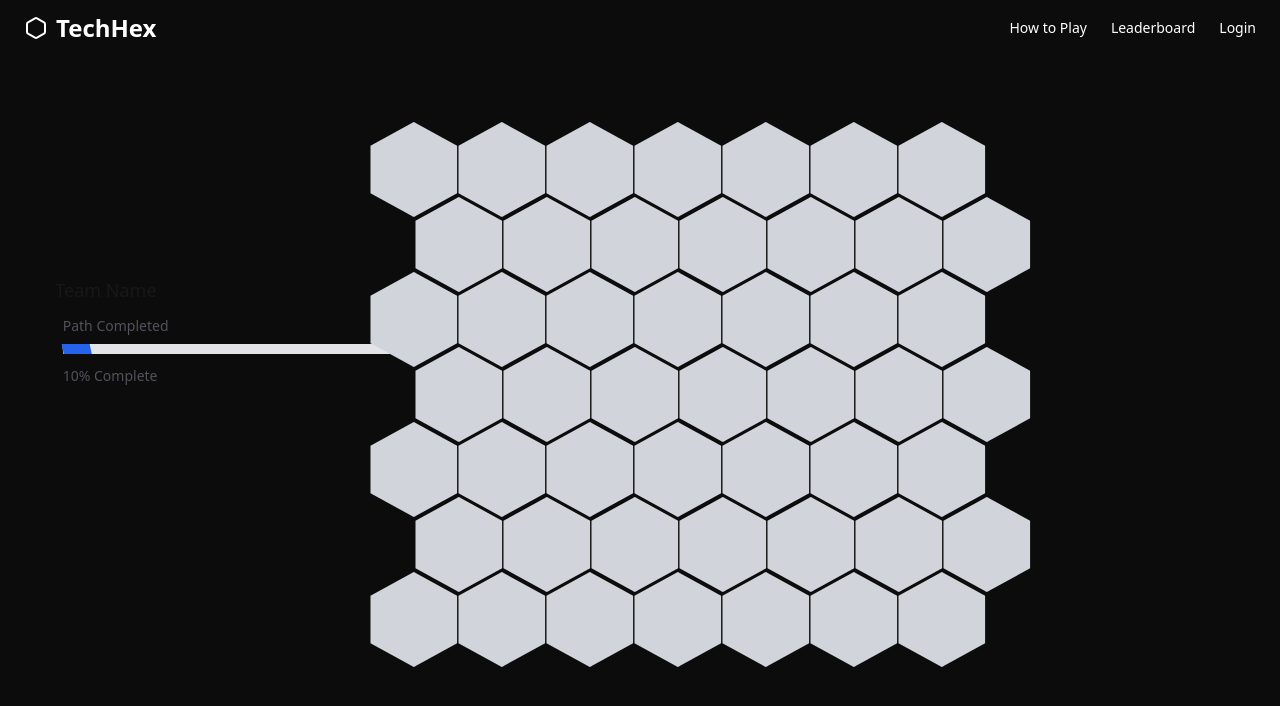
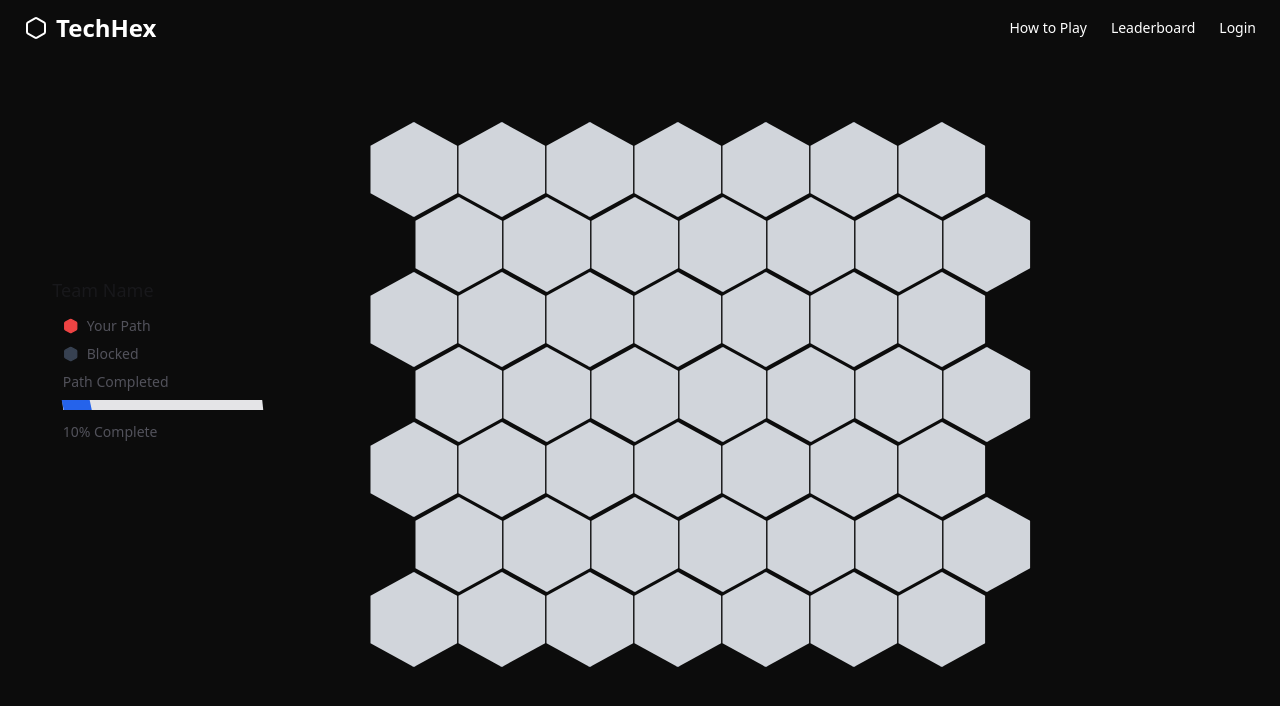
Before and after one commit to aarushicpandey0007/TECH_HEX, a React (Create React App) app: page / in a window 1280 px wide. Both pictures are taken after a click on the button "START PLAYING". Shown: the top 706 px of the page. Built offline with nearby package versions, Linux system fonts and the light colour scheme.

Commit message:
userInfo updated

```diff
--- a/src/components/custom/InfoPanel/index.tsx
+++ b/src/components/custom/InfoPanel/index.tsx
@@ -1,16 +1,31 @@
 import React from "react";
+import { Hexagon } from "lucide-react"; // Import the Hexagon icon
 
 const InfoPanel: React.FC = () => {
   return (
     <>
       <div
-        className="max-w-sm min-w-96 mx-auto bg-transparent  overflow-hidden transform skew-x-6" // Skew the entire panel
+        className="max-w-sm min-w-60 mx-auto bg-transparent overflow-hidden transform skew-x-6" // Skew the entire panel
       >
+        {/* Team Name Section */}
         <div className="px-5 py-3 flex justify-between items-center transform -skew-x-6">
           <h3 className="text-zinc-900 dark:text-white text-lg">Team Name</h3>
         </div>
+
+        {/* Additional Info with Hexagon Icon */}
         <div className="px-5 pb-5 transform -skew-x-6">
-          {/* Remove skew from text */}
+          <div className="flex items-center mb-2">
+            {/* Red Hexagon Icon */}
+            <Hexagon className="text-red-500 fill-red-500 w-4 h-4 mr-2" /> {/* Small red hexagon */}
+            <p className="text-sm text-zinc-600 dark:text-zinc-400">Your Path</p>
+          </div>
+          <div className="flex items-center mb-2">
+            {/* Red Hexagon Icon */}
+            <Hexagon className="text-gray-700 fill-gray-700 w-4 h-4 mr-2" /> {/* Small red hexagon */}
+            <p className="text-sm text-zinc-600 dark:text-zinc-400">Blocked</p>
+          </div>
+
+          {/* Progress Info */}
           <p className="mb-2 text-sm text-zinc-600 dark:text-zinc-400">
             Path Completed
           </p>
--- a/src/container/SinglePlayer/QuizContainer.tsx
+++ b/src/container/SinglePlayer/QuizContainer.tsx
@@ -39,14 +39,15 @@ const QuizContainer: React.FC = () => {
 
     return (
 <div className={`flex items-start justify-center`}>
-    <div className='info-panel w-[2%] ml-10 mt-52'>
+    <div className='info-panel w-[20%] md:w-[10%] lg:w-[2%] ml-4 md:ml-6 lg:ml-10 mt-20 md:mt-28 lg:mt-52'>
         <InfoPanel />
     </div>
 
-    <div className={`flex flex-col items-center justify-center flex-grow mt-20`}>
+    <div className={`flex flex-col items-center justify-center flex-grow mt-10 md:mt-14 lg:mt-20`}>
         {renderRows(7, 7)}
     </div>
 </div>
+
 
     );
 };
```
